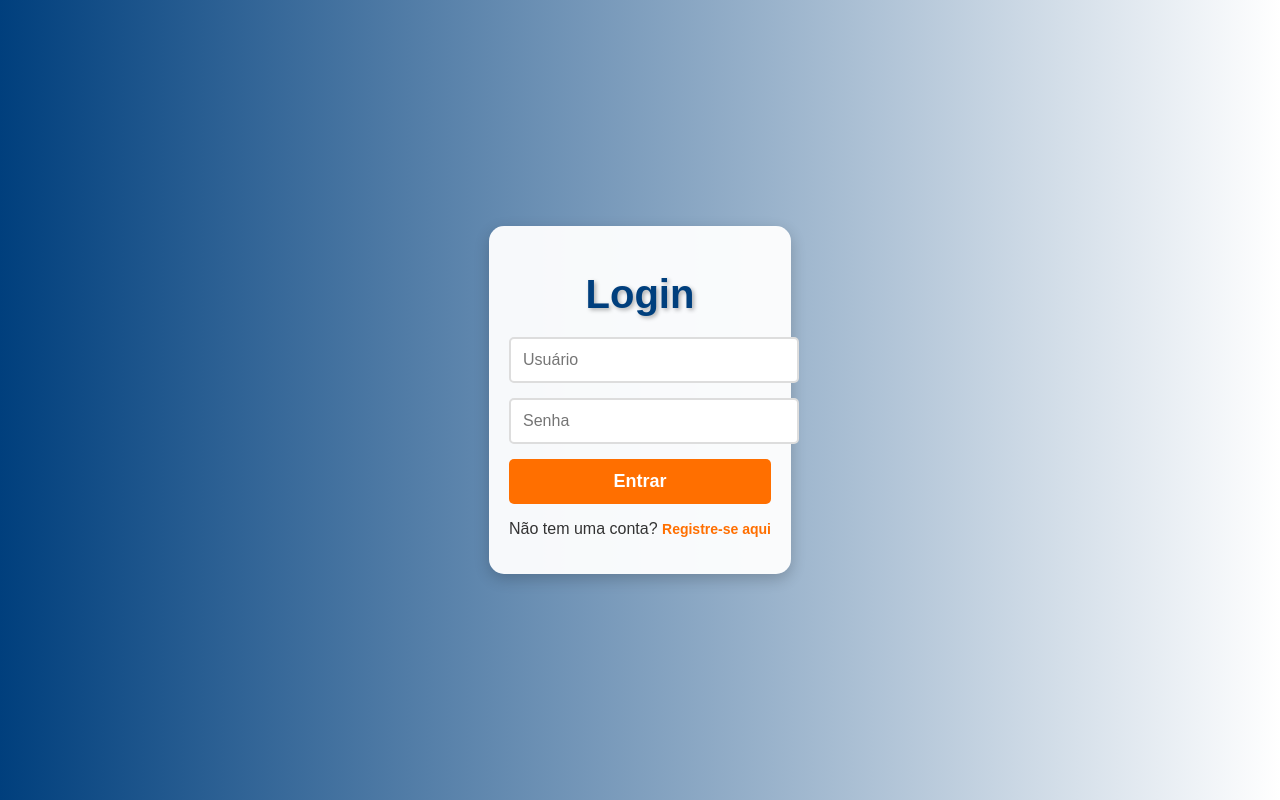
After one commit to jvjun/ProjetoFlask, a Flask app: page /login in a window 1280 px wide. The commit adds this page. Run offline with Flask 3, Linux system fonts and the light colour scheme.

Commit message:
atualizando registro de logins

```diff
--- a/app.py
+++ b/app.py
@@ -1,20 +1,24 @@
-from flask import Flask, render_template, request, jsonify
+from flask import Flask, render_template, request, jsonify, redirect, url_for, session
 from flask_sqlalchemy import SQLAlchemy
+from flask_bcrypt import Bcrypt
 import os
 
 app = Flask(__name__)
+app.secret_key = 'sua_chave_secreta'  # Alterar para uma chave segura
 
 # Configurar PostgreSQL do Render
 app.config['SQLALCHEMY_DATABASE_URI'] = os.getenv('DATABASE_URL')  # Configuração com variável de ambiente
 app.config['SQLALCHEMY_TRACK_MODIFICATIONS'] = False
 
 db = SQLAlchemy(app)
+bcrypt = Bcrypt(app)
 
-# Modelo do Banco
+# Modelo do Banco de Medições
 class Medicao(db.Model):
     __tablename__ = 'medicao'
 
     id = db.Column(db.Integer, primary_key=True)
+    user_id = db.Column(db.Integer, db.ForeignKey('usuarios.id'), nullable=False)
     agente = db.Column(db.String(100))
     ponto_grupo = db.Column(db.String(100))
     data = db.Column(db.Date)
@@ -22,7 +26,14 @@ class Medicao(db.Model):
     ativa_c = db.Column(db.Float)
     qualidade = db.Column(db.String(50))
     origem = db.Column(db.String(50))
-    timestamp = db.Column(db.DateTime)
+    timestamp = db.Column(db.DateTime, default=db.func.now())
+
+# Modelo de Usuários
+class Usuario(db.Model):
+    __tablename__ = 'usuarios'
+    id = db.Column(db.Integer, primary_key=True)
+    username = db.Column(db.String(100), unique=True, nullable=False)
+    password = db.Column(db.String(255), nullable=False)
 
 # Criar tabelas no banco de dados (caso ainda não existam)
 with app.app_context():
@@ -32,46 +43,73 @@ with app.app_context():
     except Exception as e:
         print(f"Erro ao conectar ao banco de dados: {e}")
 
-# Rota inicial para renderizar a página Home
+# Rota inicial para Login
 @app.route('/')
 def home():
-    return render_template('home.html')  # Renderiza o arquivo home.html
+    return redirect(url_for('login'))  # Redireciona para login automaticamente
 
-# Rota para a página Medições
-@app.route('/medicoes_dashboard')
-def medicoes_dashboard():
-    page = request.args.get('page', 1, type=int)  # Página padrão é 1
-    per_page = 50  # Quantidade de registros por página
+# Rota para a página de registro de usuários
+@app.route('/register', methods=['GET', 'POST'])
+def register():
+    if request.method == 'POST':
+        username = request.form['username']
+        password = bcrypt.generate_password_hash(request.form['password']).decode('utf-8')
 
-    # Consulta ao banco com paginação
-    paginacao = Medicao.query.paginate(page=page, per_page=per_page)
+        # Verifica se o usuário já existe
+        if Usuario.query.filter_by(username=username).first():
+            return "Usuário já cadastrado!", 400
 
-    return render_template(
-        'medicoes_dashboard.html',
-        medicoes=paginacao.items,  # Registros da página atual
-        page=page,  # Página atual
-        total_pages=paginacao.pages  # Total de páginas
-    )
+        # Cria o novo usuário
+        novo_usuario = Usuario(username=username, password=password)
+        db.session.add(novo_usuario)
+        db.session.commit()
+        return redirect(url_for('login'))
+    return render_template('register.html')
 
-# API para listar medições (opcional)
-@app.route('/api/medicoes', methods=['GET'])
-def listar_medicoes_api():
-    medicoes = Medicao.query.all()
-    resultado = [
-        {
-            "id": medicao.id,
-            "agente": medicao.agente,
-            "ponto_grupo": medicao.ponto_grupo,
-            "data": medicao.data.strftime('%Y-%m-%d'),
-            "hora": medicao.hora.strftime('%H:%M:%S'),
-            "ativa_c": medicao.ativa_c,
-            "qualidade": medicao.qualidade,
-            "origem": medicao.origem,
-            "timestamp": medicao.timestamp.strftime('%Y-%m-%d %H:%M:%S'),
-        }
-        for medicao in medicoes
-    ]
-    return jsonify(resultado), 200
+# Rota para Login
+@app.route('/login', methods=['GET', 'POST'])
+def login():
+    if request.method == 'POST':
+        username = request.form['username']
+        password = request.form['password']
+
+        usuario = Usuario.query.filter_by(username=username).first()
+
+        if usuario and bcrypt.check_password_hash(usuario.password, password):
+            session['user_id'] = usuario.id
+            return redirect(url_for('dashboard'))
+        return "Usuário ou senha inválidos!", 400
+    return render_template('login.html')
+
+# Rota para Dashboard (onde o usuário pode adicionar e visualizar medições)
+@app.route('/dashboard', methods=['GET', 'POST'])
+def dashboard():
+    if 'user_id' not in session:
+        return redirect(url_for('login'))
+
+    if request.method == 'POST':
+        novo_dado = Medicao(
+            user_id=session['user_id'],
+            agente=request.form['agente'],
+            ponto_grupo=request.form['ponto_grupo'],
+            data=request.form['data'],
+            hora=request.form['hora'],
+            ativa_c=request.form['ativa_c'],
+            qualidade=request.form['qualidade'],
+            origem=request.form['origem']
+        )
+        db.session.add(novo_dado)
+        db.session.commit()
+
+    # Buscar medições apenas do usuário logado
+    dados = Medicao.query.filter_by(user_id=session['user_id']).all()
+    return render_template('dashboard.html', dados=dados)
+
+# Rota para Logout
+@app.route('/logout')
+def logout():
+    session.pop('user_id', None)
+    return redirect(url_for('login'))
 
 # Inicializar o servidor Flask
 if __name__ == '__main__':
--- a/static/css/style.css
+++ b/static/css/style.css
@@ -1,3 +1,4 @@
+/* 🔹 Estilo Global */
 body {
     font-family: 'Arial', sans-serif;
     margin: 0;
@@ -10,46 +11,89 @@ body {
     height: 100vh;
 }
 
-h1 {
-    font-size: 3rem;
-    color: #003f7d; /* Azul do logotipo */
-    text-shadow: 2px 2px 4px rgba(0, 0, 0, 0.3);
-}
-
-a {
-    display: inline-block;
-    padding: 15px 30px;
-    font-size: 1.2rem;
-    font-weight: bold;
-    text-decoration: none;
-    color: white;
-    background: #ff6f00; /* Laranja da marca */
-    border-radius: 25px;
-    box-shadow: 0 5px 15px rgba(255, 111, 0, 0.4);
-    transition: all 0.3s ease;
-}
-
-a:hover {
-    background: #cc5800; /* Tom mais escuro de laranja */
-    box-shadow: 0 8px 20px rgba(255, 111, 0, 0.6);
-    transform: translateY(-3px);
-}
-
-/* Estrutura do layout principal */
+/* 🔹 Estrutura do layout principal */
 .container {
     text-align: center;
     padding: 20px;
-    max-width: 500px;
-    background: rgba(255, 255, 255, 0.9);
+    max-width: 400px;
+    background: rgba(255, 255, 255, 0.95);
     border-radius: 15px;
     box-shadow: 0 5px 15px rgba(0, 0, 0, 0.2);
 }
 
+/* 🔹 Títulos */
+h1 {
+    font-size: 2.5rem;
+    color: #003f7d; /* Azul do logotipo */
+    text-shadow: 2px 2px 4px rgba(0, 0, 0, 0.3);
+    margin-bottom: 20px;
+}
+
+/* 🔹 Formulário */
+form {
+    display: flex;
+    flex-direction: column;
+    gap: 15px;
+}
+
+input[type="text"],
+input[type="password"],
+input[type="date"],
+input[type="time"],
+input[type="number"] {
+    width: 100%;
+    padding: 12px;
+    border: 2px solid #ddd;
+    border-radius: 5px;
+    font-size: 16px;
+    transition: 0.3s;
+}
+
+/* 🔹 Foco nos Inputs */
+input:focus {
+    border-color: #ff6f00;
+    outline: none;
+    box-shadow: 0 0 5px rgba(255, 111, 0, 0.5);
+}
+
+/* 🔹 Botão */
+button {
+    background-color: #ff6f00;
+    color: white;
+    padding: 12px;
+    font-size: 18px;
+    border: none;
+    border-radius: 5px;
+    cursor: pointer;
+    transition: 0.3s;
+    font-weight: bold;
+}
+
+button:hover {
+    background: #cc5800;
+    box-shadow: 0 5px 10px rgba(255, 111, 0, 0.4);
+    transform: translateY(-2px);
+}
+
+/* 🔹 Links */
+a {
+    text-decoration: none;
+    color: #ff6f00;
+    font-size: 14px;
+    font-weight: bold;
+}
+
+a:hover {
+    text-decoration: underline;
+    color: #cc5800;
+}
+
+/* 🔹 Rodapé */
 footer {
-    margin-top: 500px;
+    position: absolute;
+    bottom: 20px;
     font-size: 0.9rem;
     color: #fff;
-    margin-left: 20px;
 }
 
 footer a {
--- /dev/null
+++ b/templates/login.html
@@ -0,0 +1,18 @@
+<!DOCTYPE html>
+<html lang="pt-br">
+<head>
+    <title>Login</title>
+    <link rel="stylesheet" href="{{ url_for('static', filename='css/style.css') }}">
+</head>
+<body>
+    <div class="container">
+        <h1>Login</h1>
+        <form method="POST">
+            <input type="text" name="username" placeholder="Usuário" required>
+            <input type="password" name="password" placeholder="Senha" required>
+            <button type="submit">Entrar</button>
+        </form>
+        <p>Não tem uma conta? <a href="/register">Registre-se aqui</a></p>
+    </div>
+</body>
+</html>
--- a/templates/medicoes_dashboard.html
+++ b/templates/medicoes_dashboard.html
@@ -4,7 +4,7 @@
     <meta charset="UTF-8">
     <meta name="viewport" content="width=device-width, initial-scale=1.0">
     <title>Medições</title>
-    <link rel="stylesheet" href="{{ url_for('static', filename='css/dashboard.css') }}">
+    <link rel="stylesheet" href="{{ url_for('static', filename='css/medicoes_dashboard.css') }}">
 </head>
 <body>
     <h1>Dashboard de Medições</h1>
```
Also changed, not shown: static/css/dashboard.css (+19 -124 lines), static/css/medicoes_dashboard.css (added, +137 -0 lines), templates/dashboard.html (added, +49 -0 lines), templates/register.html (added, +18 -0 lines).
